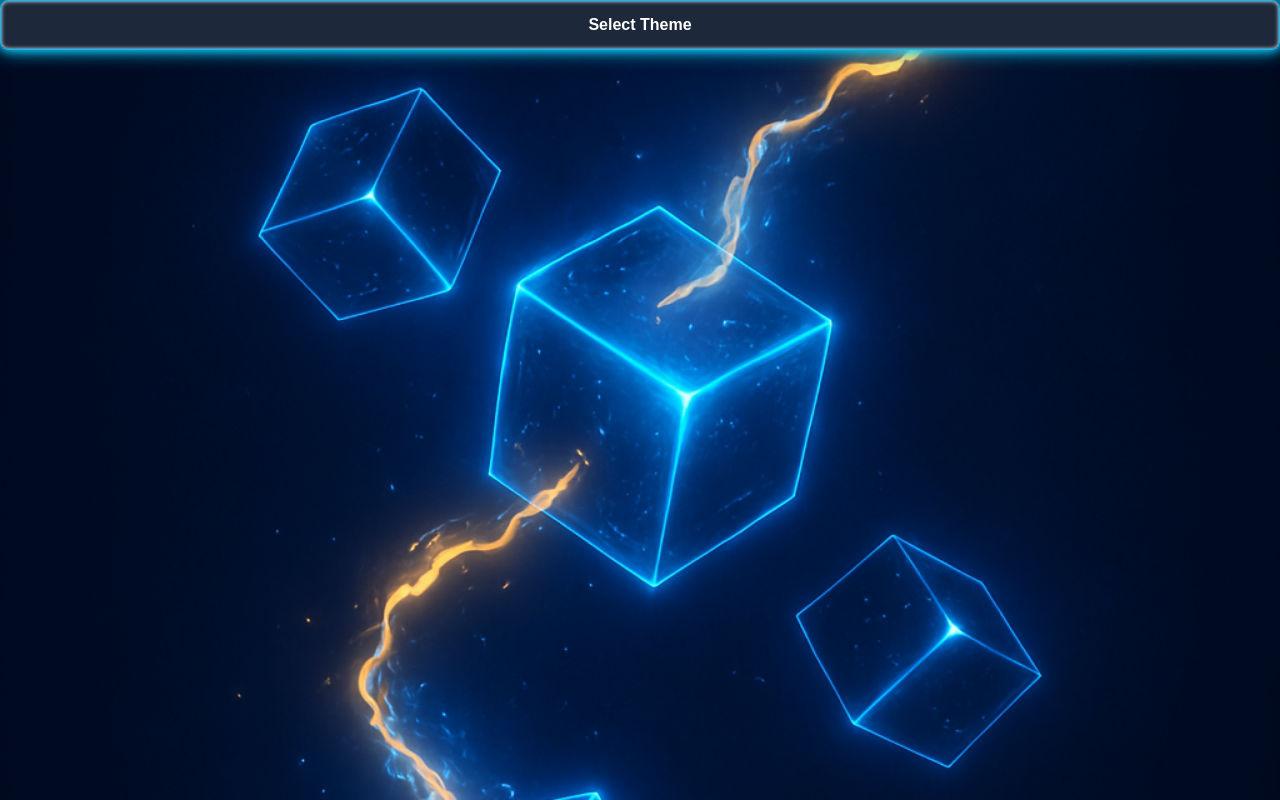
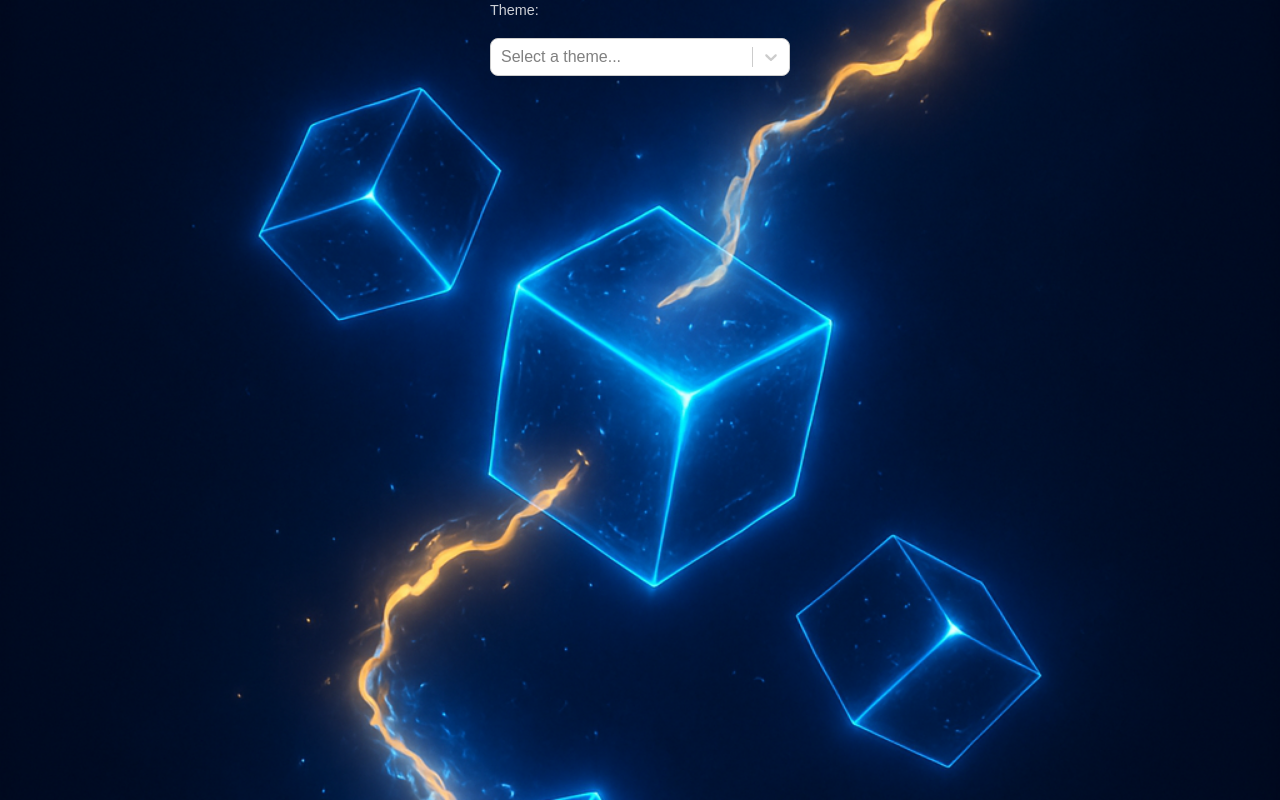
Before and after one commit to deisgoku/crypto-price-readme, a Next.js app: page /ThemeDropdown in a window 1280 px wide. Built offline with nearby package versions, Linux system fonts and the light colour scheme.

Commit message:
Update ThemeDropdown.jsx

```diff
--- a/pages/ThemeDropdown.jsx
+++ b/pages/ThemeDropdown.jsx
@@ -1,53 +1,54 @@
-import { useState } from "react";
-import { themeNames } from "../lib/settings/model/theme"; // sesuaikan path
+import Select from "react-select";
+import { themes } from "../lib/settings/theme";
+
+const themeOptions = Object.keys(themes).map((key) => ({
+  value: key,
+  label: key.charAt(0).toUpperCase() + key.slice(1),
+}));
 
 export default function ThemeDropdown({ onSelectTheme }) {
-  const [open, setOpen] = useState(false);
-  const [search, setSearch] = useState("");
-
-  const filteredThemes = themeNames.filter((name) =>
-    name.toLowerCase().includes(search.toLowerCase())
-  );
-
-  const handleSelect = (themeName) => {
-    onSelectTheme(themeName);
-    setOpen(false);
-  };
-
   return (
-    <div className="relative inline-block text-left w-full">
-      <button
-        onClick={() => setOpen(!open)}
-        className="button w-full flex justify-center items-center px-4 py-2"
-      >
-        {open ? "Close Themes" : "Select Theme"}
-      </button>
-
-      {open && (
-        <div className="absolute z-10 mt-2 w-full rounded-md bg-white shadow-lg border p-2 max-h-60 overflow-y-auto">
-          <input
-            type="text"
-            placeholder="Search theme..."
-            value={search}
-            onChange={(e) => setSearch(e.target.value)}
-            className="input mb-2 w-full"
-          />
-
-          {filteredThemes.length > 0 ? (
-            filteredThemes.map((name) => (
-              <button
-                key={name}
-                onClick={() => handleSelect(name)}
-                className="block w-full text-left px-2 py-1 hover:bg-gray-100 rounded capitalize"
-              >
-                {name}
-              </button>
-            ))
-          ) : (
-            <p className="text-gray-500 text-sm px-2">No themes found.</p>
-          )}
-        </div>
-      )}
+    <div className="form-control">
+      <label className="label">Theme:</label>
+      <Select
+        options={themeOptions}
+        onChange={(selected) => onSelectTheme(selected?.value)}
+        placeholder="Select a theme..."
+        isClearable
+        className="react-select-container"
+        classNamePrefix="react-select"
+        menuPortalTarget={typeof window !== "undefined" ? document.body : null}
+        menuPosition="fixed"
+        menuPlacement="top"
+        styles={{
+          control: (base, state) => ({
+            ...base,
+            borderWidth: 1,
+            borderColor: state.isFocused ? "#00bfff" : "#ccc",
+            boxShadow: state.isFocused ? "0 0 0 2px rgba(0, 191, 255, 0.3)" : "none",
+            borderRadius: "0.5rem",
+            backgroundColor: "white",
+            color: "black",
+            '&:hover': { borderColor: "#00bfff" },
+          }),
+          menu: (base) => ({
+            ...base,
+            border: "2px solid #00bfff",
+            borderRadius: "0.5rem",
+            backgroundColor: "white",
+            padding: "0.5rem 0",
+            animation: "fadeSlide 0.3s ease",
+          }),
+          menuPortal: (base) => ({ ...base, zIndex: 9999 }),
+          option: (base, { isFocused, isSelected }) => ({
+            ...base,
+            backgroundColor: isSelected ? "#00bfff" : isFocused ? "#e0f7ff" : "white",
+            color: isSelected ? "white" : "black",
+            cursor: "pointer",
+            padding: "10px 15px",
+          }),
+        }}
+      />
     </div>
   );
 }
```
